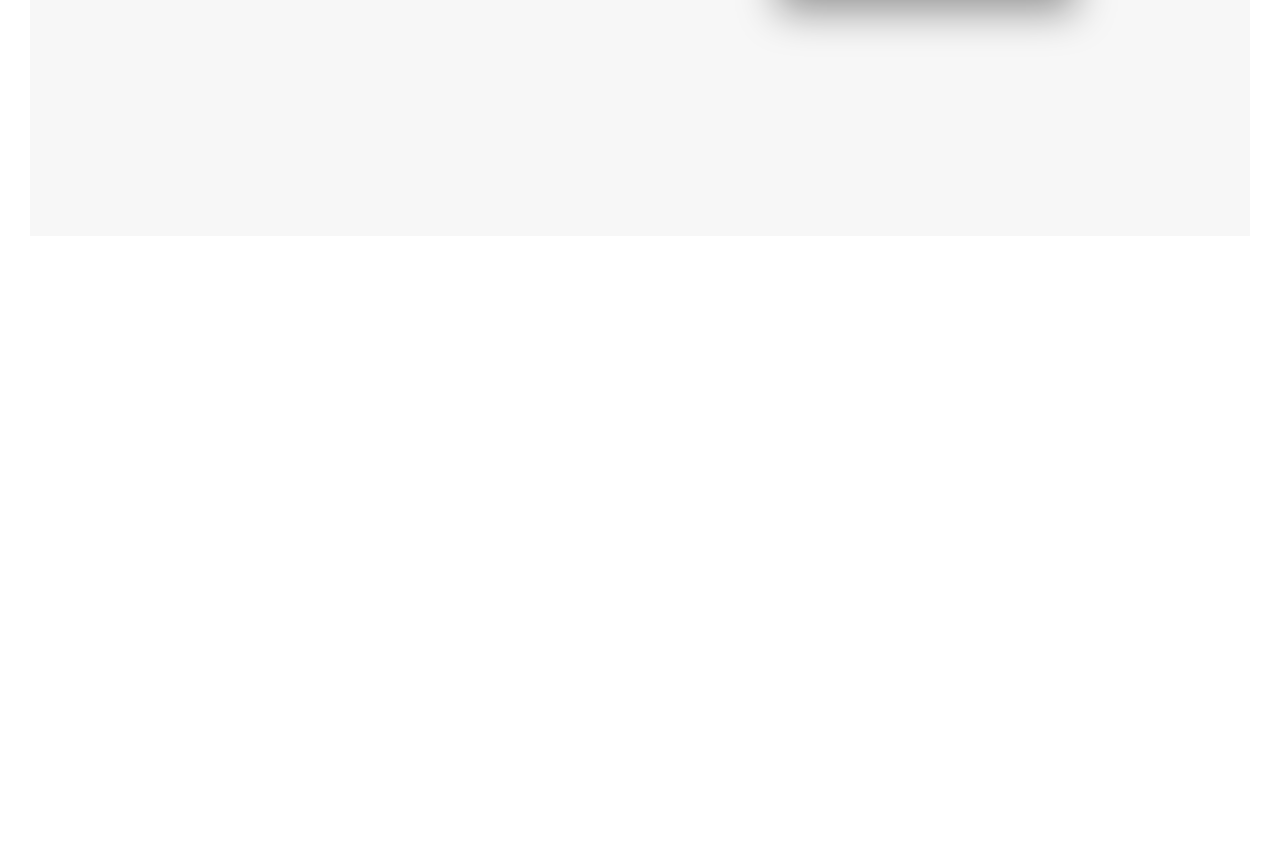
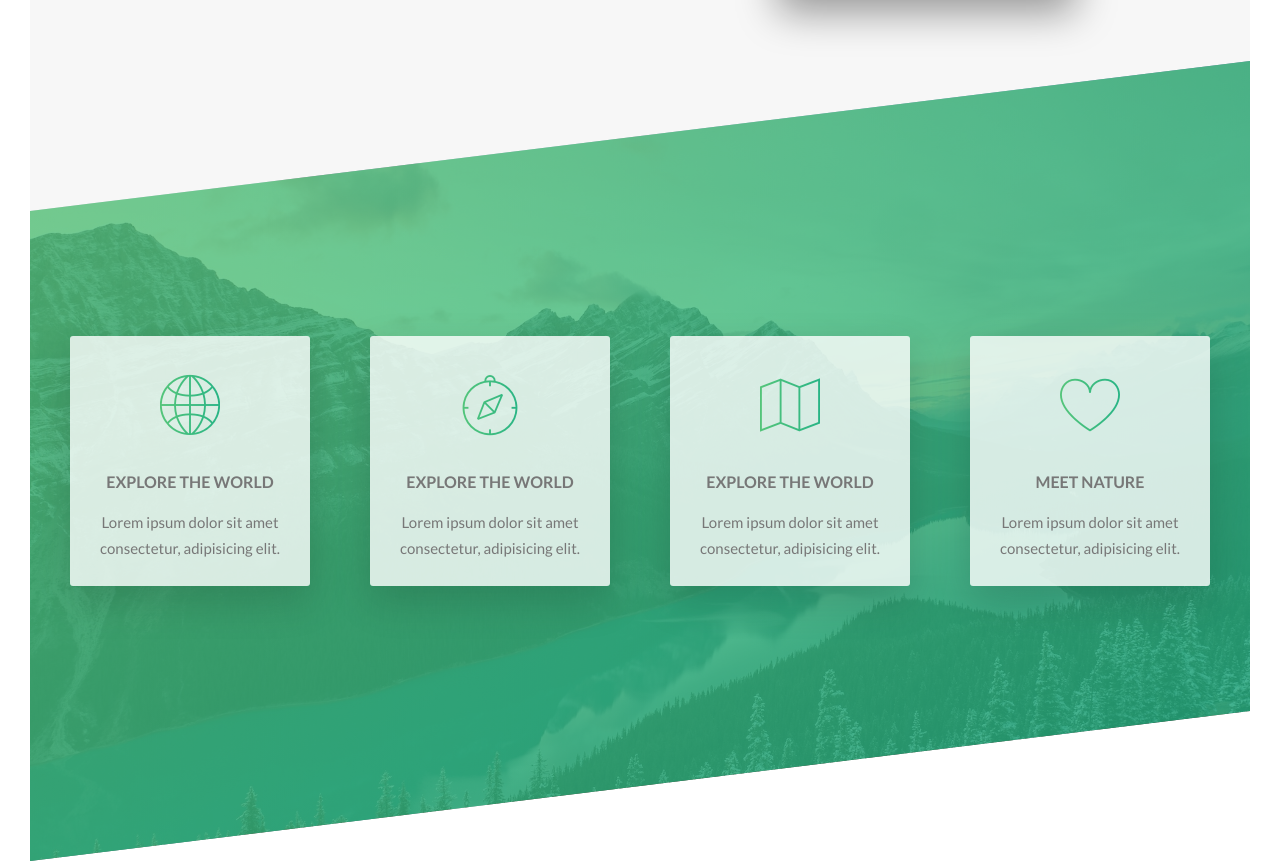
Before and after one commit to milanzivanov/advanced-course-css-scss, a website: page index.html in a window 1280 px wide. Shown: the part 1321-2182 px from the top of the page. Before the commit the page ends 1587 px from the top, so only its background shows below. Drawn offline with Linux system fonts and the light colour scheme.

Commit message:
feature-section

```diff
--- a/css/icon-font.css
+++ b/css/icon-font.css
@@ -9,7 +9,6 @@
     url("./fonts/linea-basic-10.svg#linea-basic-10") format("svg");
   font-weight: normal;
   font-style: normal;
-
 }
 
 [data-icon]:before {
--- a/index.html
+++ b/index.html
@@ -6,8 +6,8 @@
 
         <link href="https://fonts.googleapis.com/css?family=Lato:100,300,400,700,900" rel="stylesheet">
 
+        <link rel="stylesheet" href="./css/icon-font.css">
         <link rel="stylesheet" href="css/style.css">
-        <link href="css/icon-font.css" >
         <link rel="shortcut icon" type="image/png" href="img/favicon.png">
 
         <title>Natours | Exciting tours for adventurous people</title>
@@ -112,8 +112,52 @@
             </section>
 
             <section class="section-features">
-                <i class="icon-basic-world"></i>
-                <div class="icon icon-basic-world"></div>
+                <div class="row">
+                    <div class="col-1-of-4">
+                        <div class="feature-box">
+                            <i class="feature-box__icon icon-basic-world"></i>
+                            <h3 class="heading-tertiary u-margin-bottom-small">
+                                Explore The World
+                            </h3>
+                            <p class="feature-box__text">
+                                Lorem ipsum dolor sit amet consectetur, adipisicing elit.
+                            </p>
+                        </div>
+                    </div>
+                    <div class="col-1-of-4">
+                        <div class="feature-box">
+                            <i class="feature-box__icon icon-basic-compass"></i>
+                            <h3 class="heading-tertiary u-margin-bottom-small">
+                                Explore The World
+                            </h3>
+                            <p class="feature-box__text">
+                                Lorem ipsum dolor sit amet consectetur, adipisicing elit.
+                            </p>
+                        </div>
+                    </div>
+                    <div class="col-1-of-4">
+                        <div class="feature-box">
+                            <i class="feature-box__icon icon-basic-map"></i>
+                            <h3 class="heading-tertiary u-margin-bottom-small">
+                                Explore The World
+                            </h3>
+                            <p class="feature-box__text">
+                                Lorem ipsum dolor sit amet consectetur, adipisicing elit.
+                            </p>
+                        </div>
+                    </div>
+                    <di v class="col-1-of-4">
+                        <div class="feature-box">
+                            <i class="feature-box__icon icon-basic-heart"></i>
+                            <h3 class="heading-tertiary u-margin-bottom-small">
+                                Meet Nature
+                            </h3>
+                            <p class="feature-box__text">
+                                Lorem ipsum dolor sit amet consectetur, adipisicing elit.
+                            </p>
+                        </div>
+                    </div>
+                </div>
             </section>
         </main>
 
--- /dev/null
+++ b/sass/components/_feature-box.scss
@@ -0,0 +1,22 @@
+.feature-box {
+    background-color: rgba($color-white, 0.8);
+    font-size: 1.5rem;
+    padding: 2.5rem;
+    text-align: center;
+    border-radius: 3px;
+    box-shadow: 0 1.5rem 4rem rgba($color-black, 0.15);
+    transition: transform 0.3s;
+
+    &__icon {
+        font-size: 6rem;
+        margin-bottom: 0.5rem;
+        background-image: linear-gradient(to right, $color-primary-light, $color-primary-dark);
+        display: inline-block;
+        -webkit-background-clip: text;
+        color: transparent;
+    }
+
+    &:hover {
+        transform: translateY(-1.5rem) scale(1.03);
+     }
+}
--- a/sass/main.scss
+++ b/sass/main.scss
@@ -7,8 +7,9 @@
 @import './base/typography';
 @import './base/utilities';
 
+@import './components/composition';
 @import './components/button';
-@import './components/composition';
+@import './components/feature-box.scss';
 
 @import './layout/grid';
 @import './layout/navigation';
--- a/sass/pages/_home.scss
+++ b/sass/pages/_home.scss
@@ -3,3 +3,20 @@
     padding: 25rem 0;
     margin-top: -20vh;
 }
+
+.section-features {
+    padding: 20rem 0;
+    background-image:
+    linear-gradient(
+        to right bottom,
+         rgba($color-primary-light, 0.8),
+         rgba($color-primary-dark, 0.8)),
+    url("../../img/nat-4.jpg ");
+    background-size: cover;
+
+    transform: skewY(-7deg);
+    margin-top: -10rem;
+
+    & > * {
+        transform: skewY(7deg);    }
+}
```
Also changed, not shown: css/style.css.
